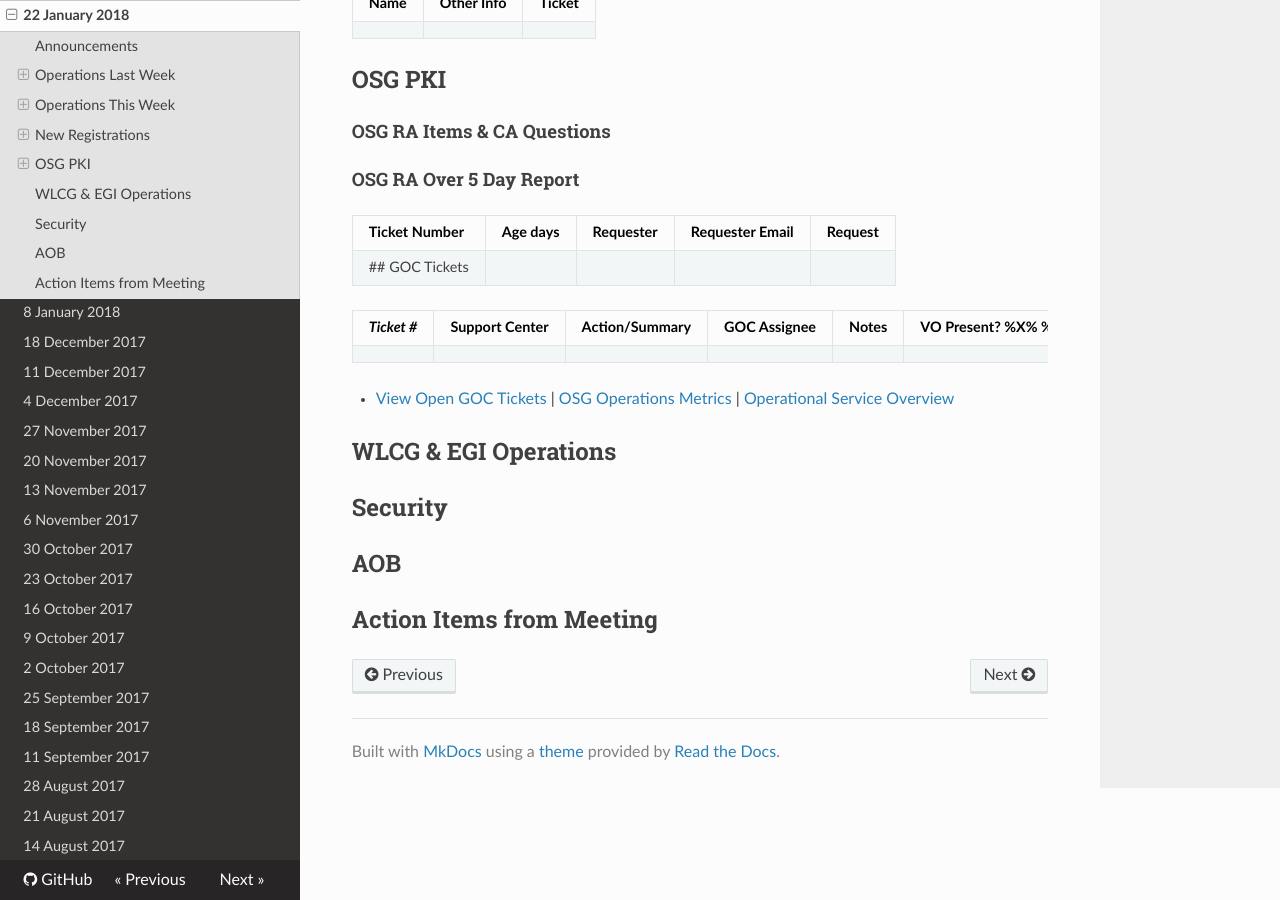
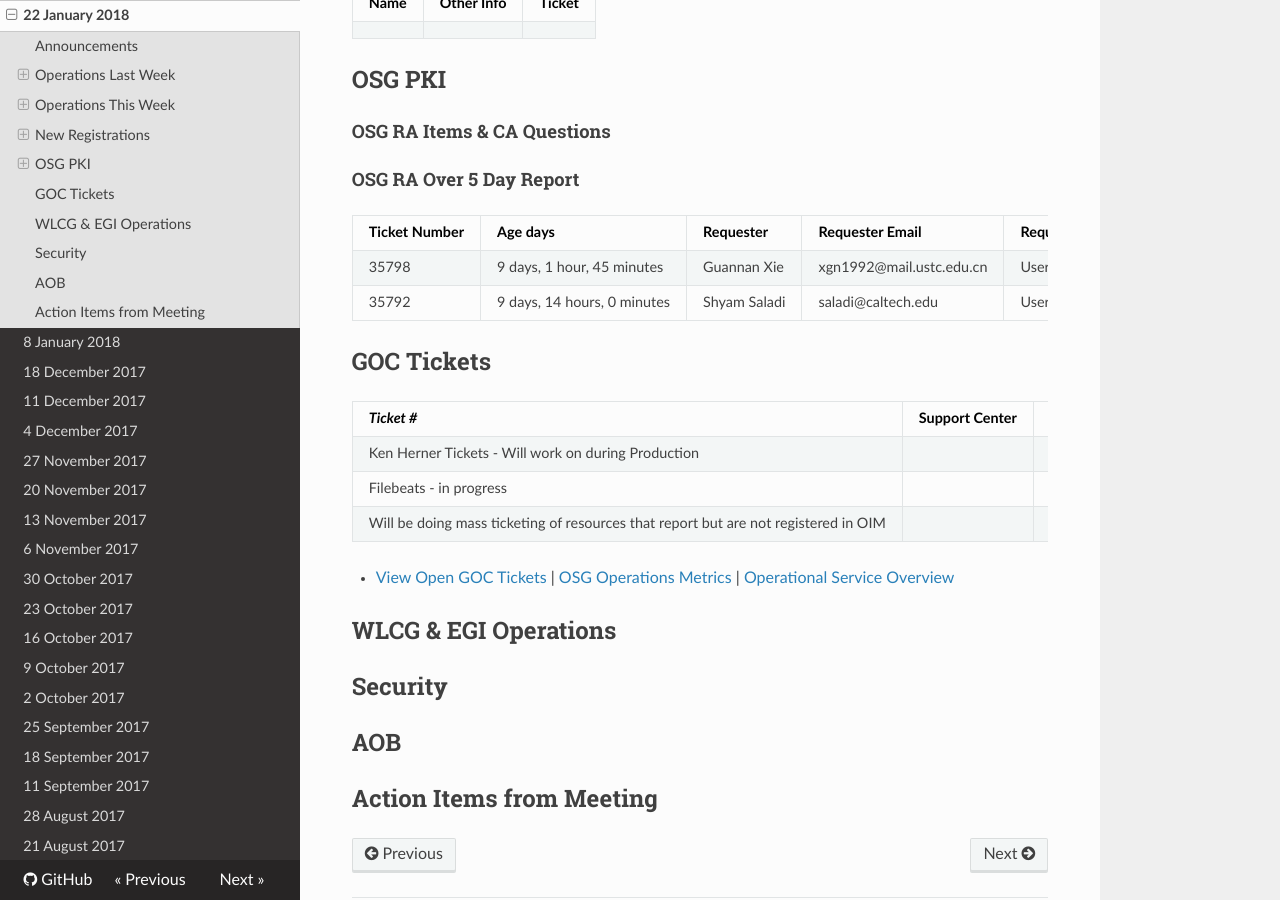
Before and after one commit to osg-htc/operations, an MkDocs documentation site: the page built from docs/WeeklyMinutes/22Jan2018.md, in a window 1280 px wide and 900 px high, scrolled down 2189 px. Built offline with MkDocs 1.6.1, drawn with Linux system fonts in a browser that asks for light colours; nearby versions of some CDN libraries; old or Windows-style settings are respelled for this version of MkDocs.

Commit message:
Update 22Jan2018.md

```diff
--- a/docs/WeeklyMinutes/22Jan2018.md
+++ b/docs/WeeklyMinutes/22Jan2018.md
@@ -82,11 +82,16 @@ Web viewership in the last week:
 #### OSG RA Over 5 Day Report
 | Ticket Number	|Age days	|Requester	|Requester Email		|Request |
 | --------- | ------- | --------- | ----------------- | ------ |
+| 35798 | 9 days, 1 hour, 45 minutes | Guannan Xie | xgn1992@mail.ustc.edu.cn | User Certificate Request for Guannan Xie(VO:BNL) |
+| 35792 | 9 days, 14 hours, 0 minutes | Shyam Saladi | saladi@caltech.edu | User Certificate Request for Shyam Saladi(VO:NERSC) |
+
 ## GOC Tickets
 
 | *Ticket #* | Support Center | Action/Summary | GOC Assignee | Notes | VO Present? %X% %Y%|
 | ---------- | -------------- | -------------- | ------------ | ----- | ------------------ |
-
+| Ken Herner Tickets - Will work on during Production |
+| Filebeats - in progress|
+| Will be doing mass ticketing of resources that report but are not registered in OIM |
 
    * [View Open GOC Tickets](https://ticket.grid.iu.edu/goc/list/open) | [OSG Operations Metrics](https://twiki.grid.iu.edu/bin/view/Operations/TicketReports) | [Operational Service Overview](http://myosg.grid.iu.edu/miscstatus?count_sg_1&count_active=on&count_enabled=on&datasource=status)
 
```
